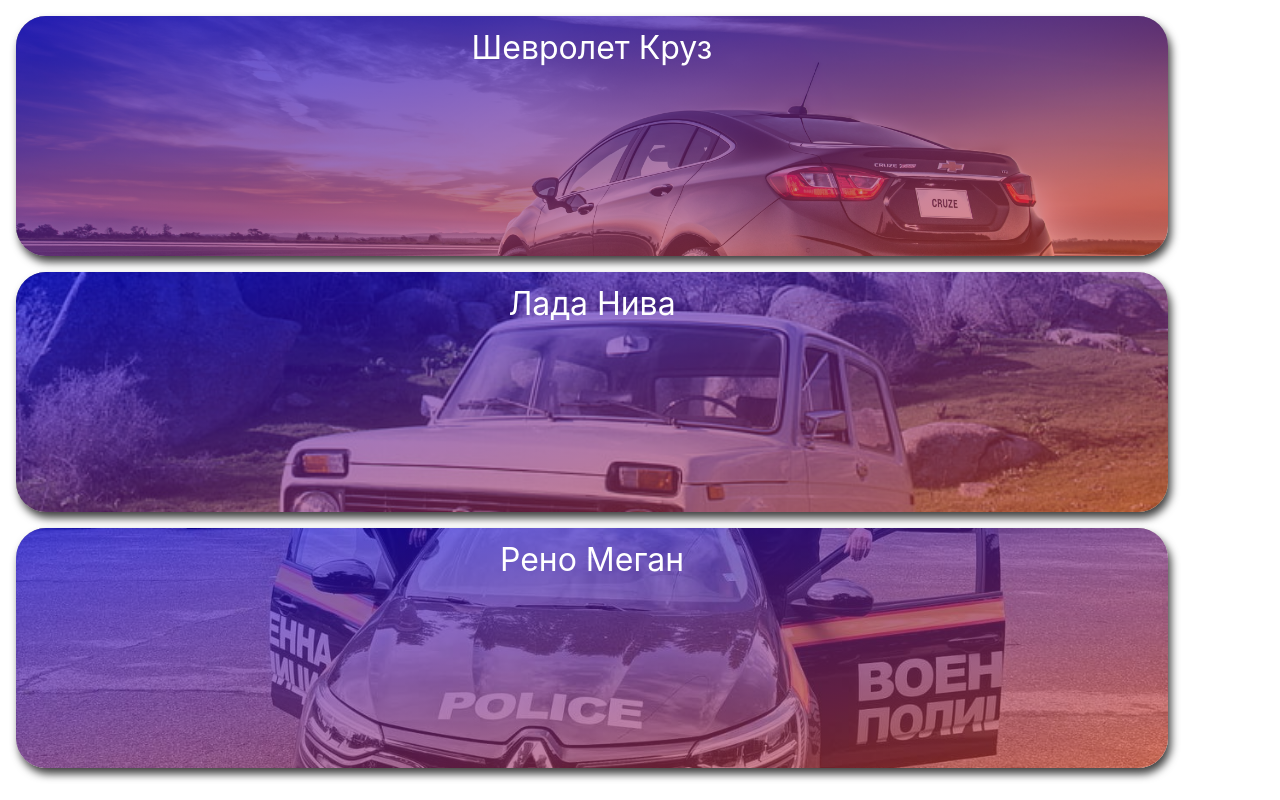
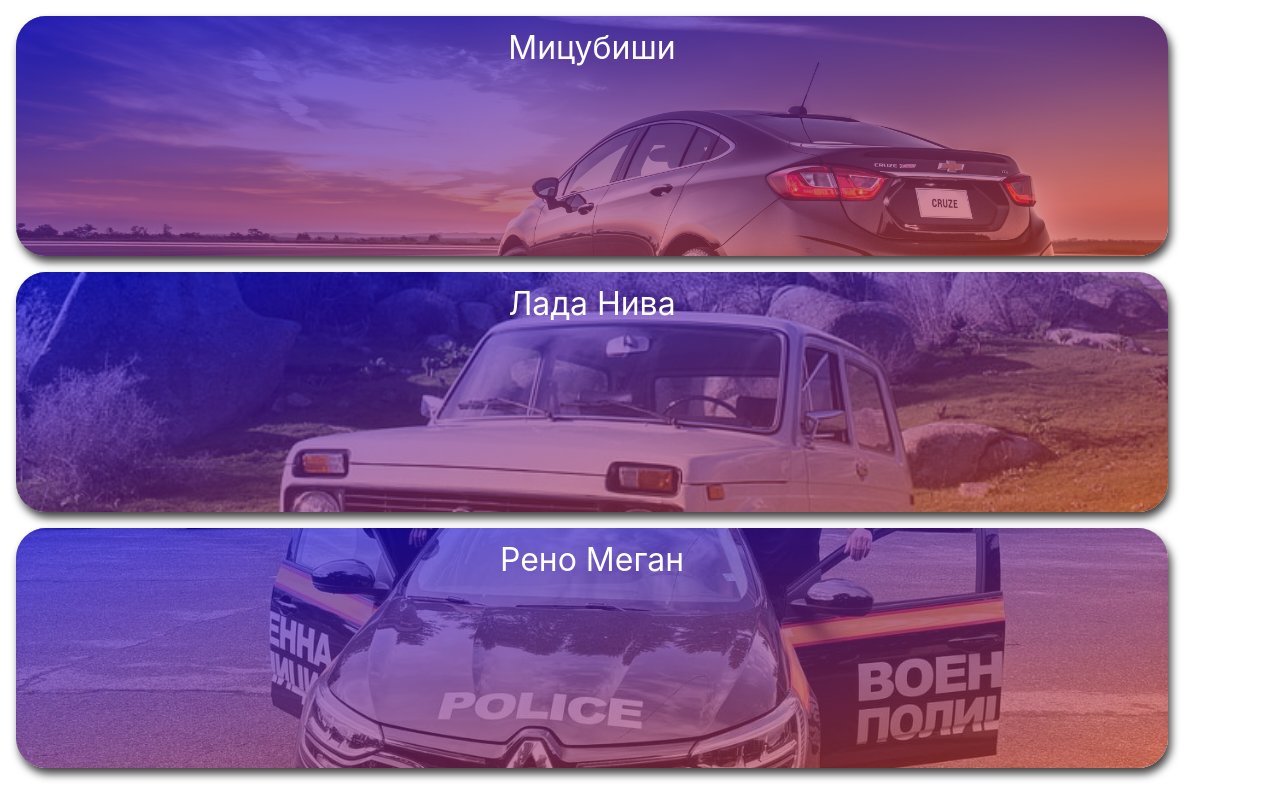
Before and after one commit to georgievmv/mileage-log-book-calculator, a React (Create React App) app: page / in a window 1280 px wide. Built offline with nearby package versions, Linux system fonts and the light colour scheme.

Commit message:
Update App.tsx

```diff
--- a/src/App.tsx
+++ b/src/App.tsx
@@ -9,8 +9,8 @@
 };
 const cars: Car[] = [
   {
-    name: 'Шевролет Круз',
-    consumption: 8.5,
+    name: 'Мицубиши',
+    consumption: 8.19,
     img: '806855-Cruze-Chevrolet-Back-view.jpg',
   },
   {
```
